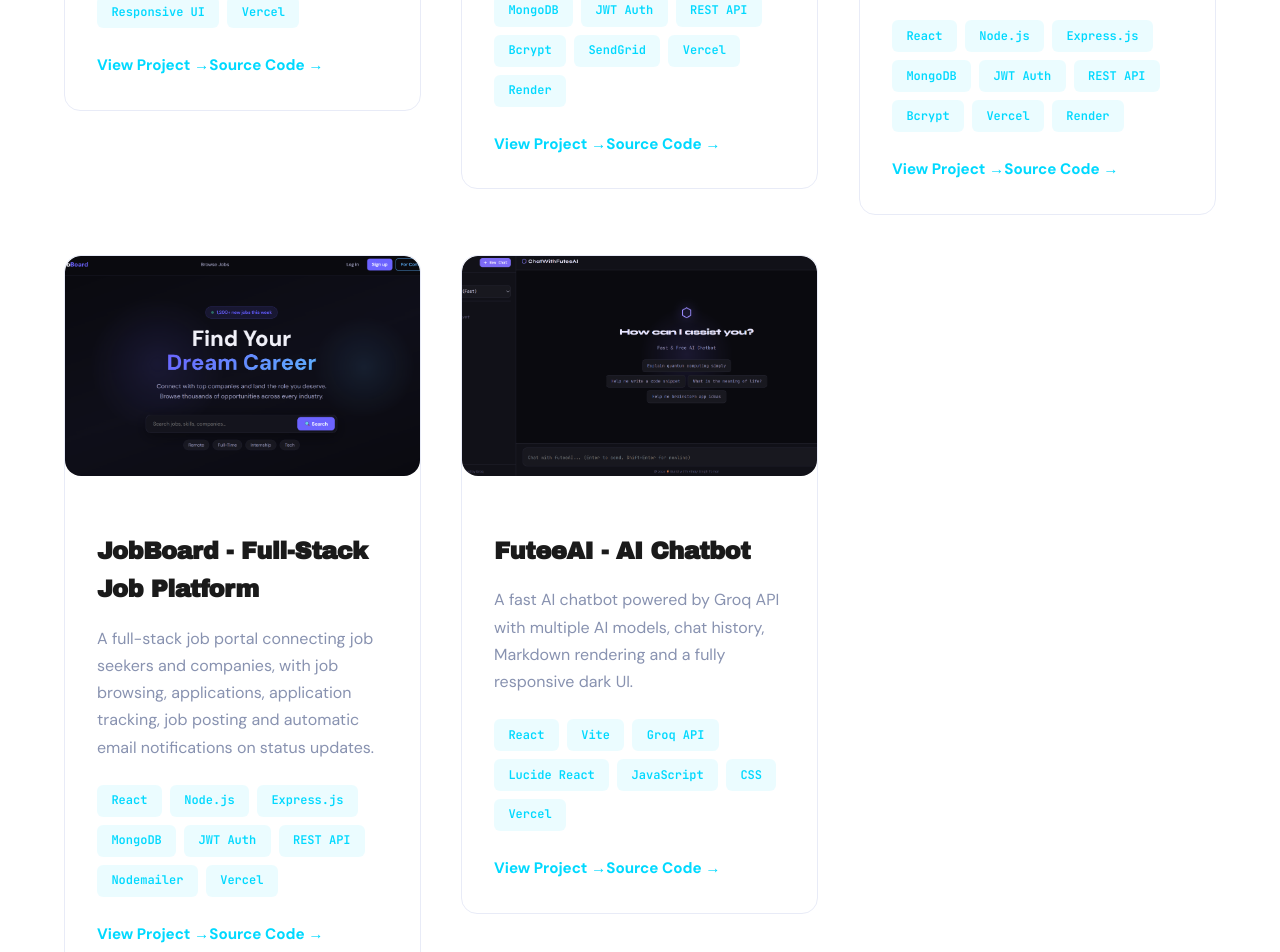
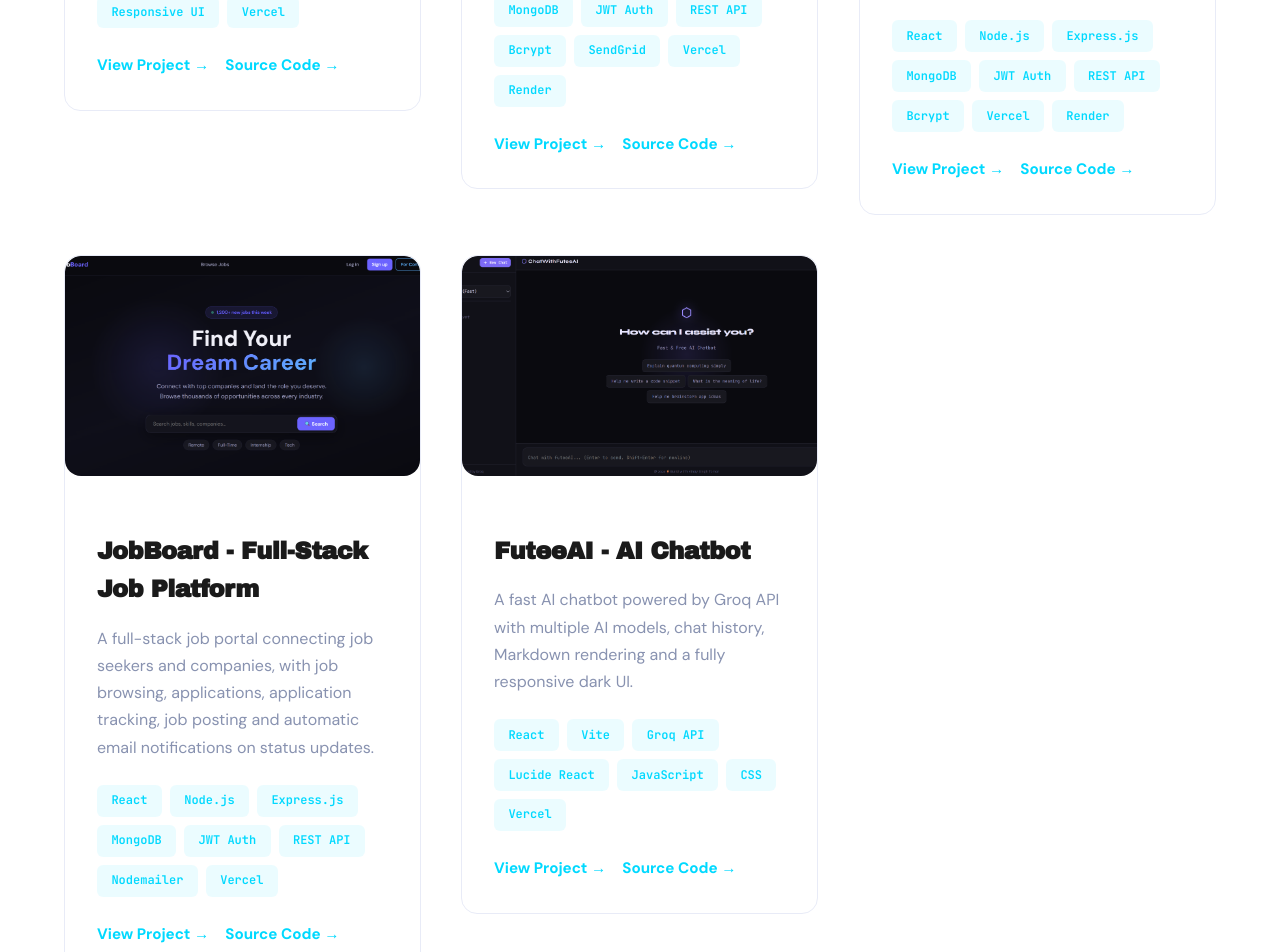
Before and after one commit to Vinaytomar-xm/Portfolio-Nextjs, a Next.js app: page /projects in a window 1280 px wide. Shown: the part 900-1852 px from the top of the page. Built offline with nearby package versions, Linux system fonts and the light colour scheme.

Commit message:
feat: add margin to project links for improved spacing and layout

```diff
--- a/app/projects/page.js
+++ b/app/projects/page.js
@@ -61,7 +61,7 @@ export default function ProjectsPage() {
                 View Project →
               </a>
 
-              <a
+              <a style={{ marginLeft: "1rem" }}
                 href="https://github.com/Vinaytomar-xm/Portfolio-Nextjs"
                 className="project-link"
                 target="_blank"
@@ -116,7 +116,7 @@ export default function ProjectsPage() {
               </a>
 
 
-              <a
+              <a style={{ marginLeft: "1rem" }}
                 href="https://github.com/Vinaytomar-xm/GreenHub-2"
                 className="project-link"
                 target="_blank"
@@ -170,7 +170,7 @@ export default function ProjectsPage() {
                 View Project →
               </a>
 
-              <a
+              <a style={{ marginLeft: "1rem" }}
                 href="https://github.com/Vinaytomar-xm/Attendence-Management-System"
                 className="project-link"
                 target="_blank"
@@ -221,7 +221,7 @@ export default function ProjectsPage() {
                 View Project →
               </a>
 
-              <a
+              <a style={{ marginLeft: "1rem" }}
                 href="https://github.com/Vinaytomar-xm/Job_Portal"
                 className="project-link"
                 target="_blank"
@@ -271,7 +271,7 @@ export default function ProjectsPage() {
                 View Project →
               </a>
 
-              <a
+              <a style={{ marginLeft: "1rem" }}
                 href="https://github.com/Vinaytomar-xm/FuteeAi_chatbot"
                 className="project-link"
                 target="_blank"
```
